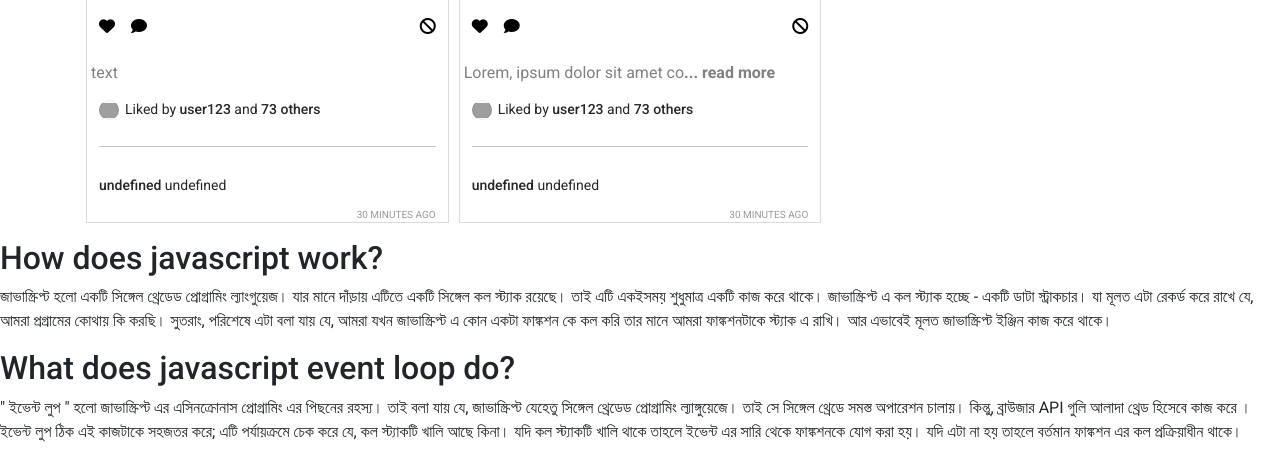
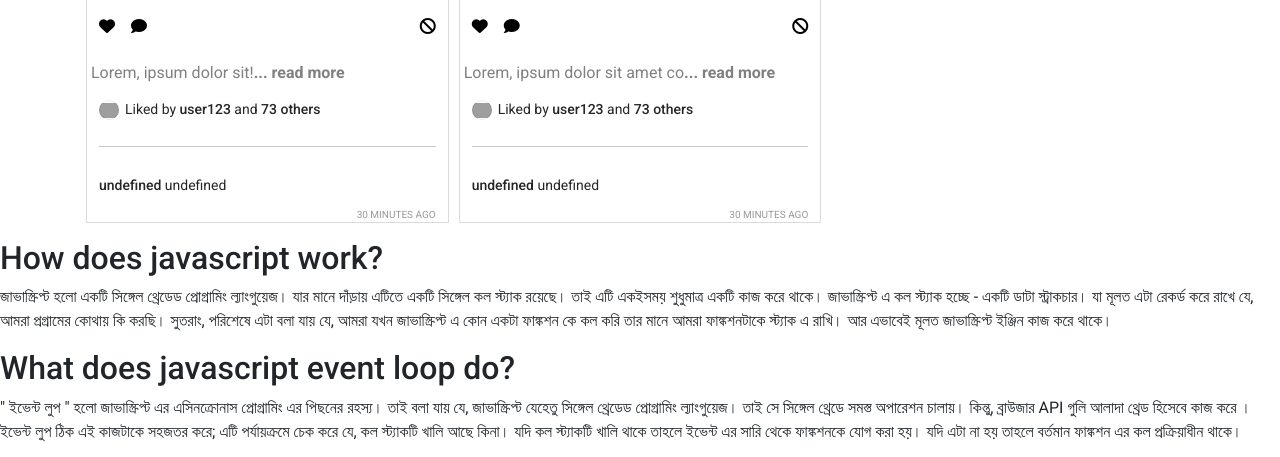
Before and after one commit to AlImran21/Insta-Sohor, a plain HTML site: page index.html in a window 1280 px wide. Shown: the part 1245-1702 px from the top of the page. Drawn offline with nearby package versions, Linux system fonts and the light colour scheme; grey boxes are pictures that could not be loaded.

Commit message:
changed spelling

```diff
--- a/index.html
+++ b/index.html
@@ -83,7 +83,7 @@
             <h2>How does javascript work?</h2>
             <p>জাভাস্ক্রিপ্ট হলো একটি  সিঙ্গেল থ্রেডেড প্রোগ্রামিং ল্যাংগুয়েজ। যার মানে দাঁড়ায় এটিতে একটি সিঙ্গেল কল স্ট্যাক রয়েছে। তাই এটি একইসময় শুধুমাত্র একটি কাজ করে থাকে। জাভাস্ক্রিপ্ট এ কল স্ট্যাক হচ্ছে - একটি ডাটা স্ট্রাকচার। যা মূলত এটা রেকর্ড করে রাখে যে, আমরা প্রগ্রামের কোথায় কি করছি। সুতরাং, পরিশেষে এটা বলা যায় যে, আমরা যখন জাভাস্ক্রিপ্ট এ কোন একটা ফাঙ্কশন কে কল করি তার মানে আমরা ফাঙ্কশনটাকে স্ট্যাক এ রাখি। আর এভাবেই মূলত জাভাস্ক্রিপ্ট ইঞ্জিন কাজ করে থাকে।</p>
             <h2>What does javascript event loop do?</h2>
-            <p>" ইভেন্ট লুপ " হলো জাভাস্ক্রিপ্ট এর এসিনক্রোনাস প্রোগ্রামিং এর পিছনের রহস্য। তাই বলা যায় যে, জাভাস্ক্রিপ্ট যেহেতু সিঙ্গেল থ্রেডেড প্রোগ্রামিং ল্যাঙ্গুয়েজে। তাই সে সিঙ্গেল থ্রেডে সমস্ত অপারেশন চালায়। কিন্তু, ব্রাউজার API গুলি আলাদা থ্রেড হিসেবে কাজ করে । ইভেন্ট লুপ ঠিক এই কাজটাকে সহজতর করে; এটি পর্যায়ক্রমে চেক করে যে, কল স্ট্যাকটি খালি আছে কিনা। যদি কল স্ট্যাকটি খালি থাকে তাহলে ইভেন্ট এর সারি থেকে ফাঙ্কশনকে যোগ করা হয়। যদি এটা না হয় তাহলে বর্তমান ফাঙ্কশন এর কল প্রক্রিয়াধীন থাকে।</p>
+            <p>" ইভেন্ট লুপ " হলো জাভাস্ক্রিপ্ট এর এসিনক্রোনাস প্রোগ্রামিং এর পিছনের রহস্য। তাই বলা যায় যে, জাভাস্ক্রিপ্ট যেহেতু সিঙ্গেল থ্রেডেড প্রোগ্রামিং ল্যাংগুয়েজ। তাই সে সিঙ্গেল থ্রেডে সমস্ত অপারেশন চালায়। কিন্তু, ব্রাউজার API গুলি আলাদা থ্রেড হিসেবে কাজ করে । ইভেন্ট লুপ ঠিক এই কাজটাকে সহজতর করে; এটি পর্যায়ক্রমে চেক করে যে, কল স্ট্যাকটি খালি আছে কিনা। যদি কল স্ট্যাকটি খালি থাকে তাহলে ইভেন্ট এর সারি থেকে ফাঙ্কশনকে যোগ করা হয়। যদি এটা না হয় তাহলে বর্তমান ফাঙ্কশন এর কল প্রক্রিয়াধীন থাকে।</p>
         </section>
         <footer></footer>
 
--- a/js/app.js
+++ b/js/app.js
@@ -27,7 +27,9 @@ const reportPost = (id) => {
 };
 
 const displayContent = (text) => {
-    return text.length < 30 ? 'text' : text.slice(0, 30) + "<span class='fw-bold'>... read more</span>";
+  console.log(text);
+    // return text.length < 30 ? 'text' : text.slice(0, 30) + "<span class='fw-bold'>... read more</span>";
+    return text.length < 30 ? text + "<span class='fw-bold'>... read more</span>": text.slice(0, 30) + "<span class='fw-bold'>... read more</span>" ;
 };
 
 const switchTab = (id) => {
@@ -156,6 +158,7 @@ const displayReportedPosts = () => {
 
 const loadPosts = async () =>{
   let data = await fetch('../data/posts.json');
+  // console.log(data);
   posts = await data.json();
   showPosts(posts);
 }
```
